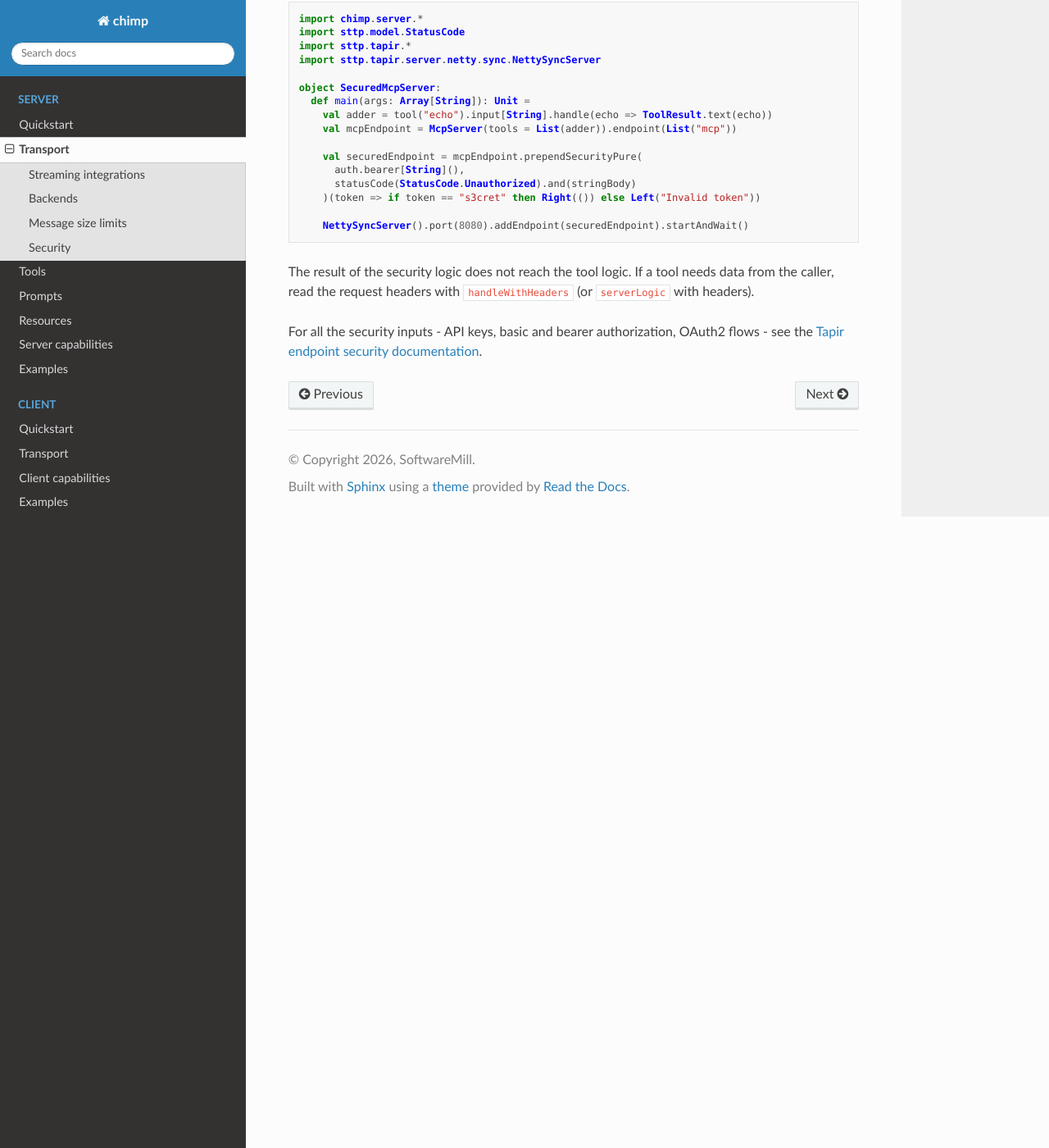
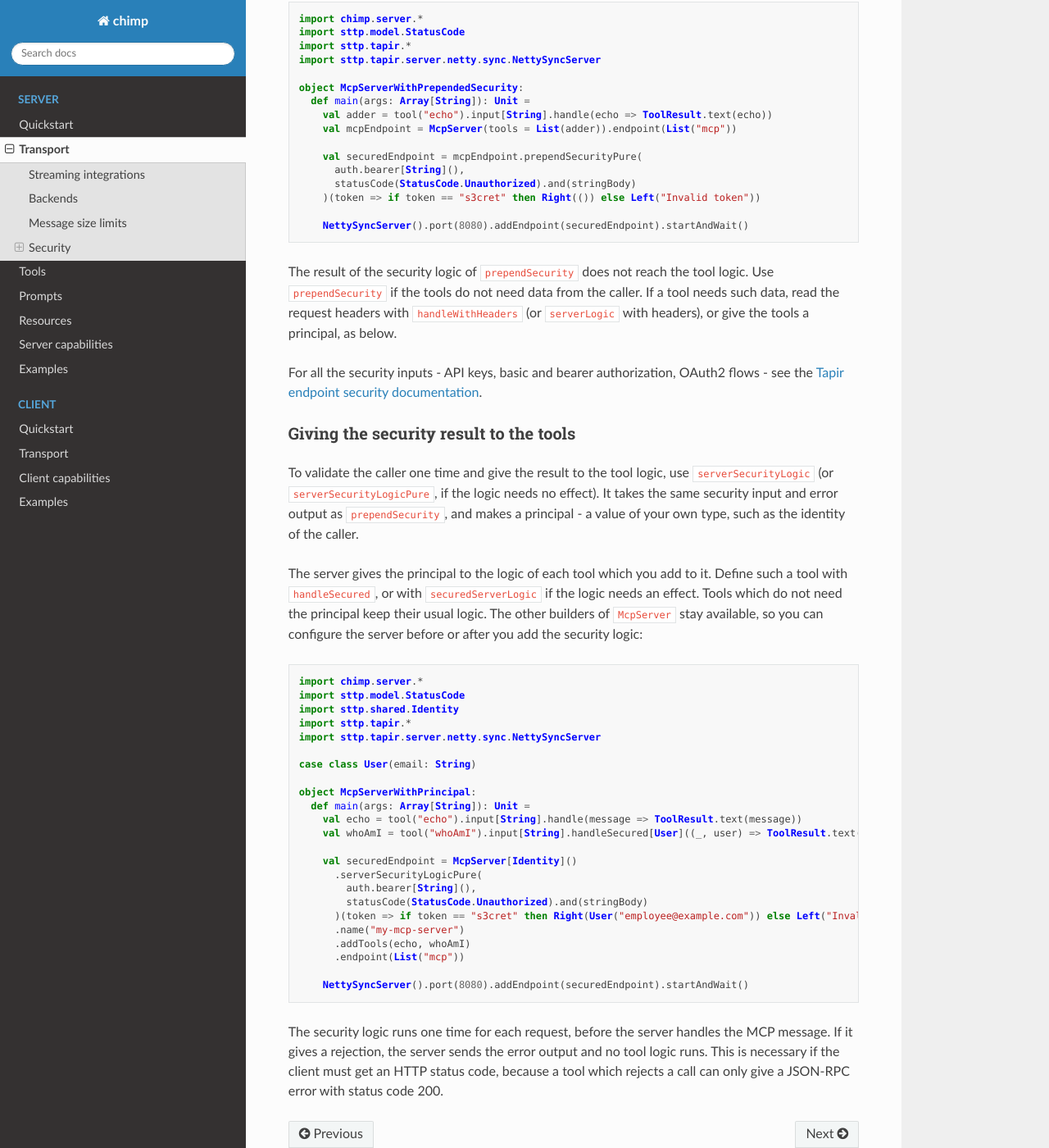
Before and after one commit to softwaremill/chimp, a Sphinx documentation site: the page built from docs/server/transport.md, in a window 1280 px wide and 1400 px high, scrolled down 2080 px. Shown: the whole window at 82% size. Built offline with Sphinx 7.4.7 and the Read the Docs theme 3.1.0, drawn with Linux system fonts in a browser that asks for light colours.

Commit message:
Give the tools a principal made by the server security logic

````diff
--- a/docs/server/transport.md
+++ b/docs/server/transport.md
@@ -93,7 +93,7 @@
 import sttp.tapir.*
 import sttp.tapir.server.netty.sync.NettySyncServer
 
-object SecuredMcpServer:
+object McpServerWithPrependedSecurity:
   def main(args: Array[String]): Unit =
     val adder = tool("echo").input[String].handle(echo => ToolResult.text(echo))
     val mcpEndpoint = McpServer(tools = List(adder)).endpoint(List("mcp"))
@@ -106,6 +106,40 @@
     NettySyncServer().port(8080).addEndpoint(securedEndpoint).startAndWait()
 ```
 
-The result of the security logic does not reach the tool logic. If a tool needs data from the caller, read the request headers with `handleWithHeaders` (or `serverLogic` with headers).
+The result of the security logic of `prependSecurity` does not reach the tool logic. Use `prependSecurity` if the tools do not need data from the caller. If a tool needs such data, read the request headers with `handleWithHeaders` (or `serverLogic` with headers), or give the tools a principal, as below.
 
 For all the security inputs - API keys, basic and bearer authorization, OAuth2 flows - see the [Tapir endpoint security documentation](https://tapir.softwaremill.com/en/latest/endpoint/security.html).
+
+### Giving the security result to the tools
+
+To validate the caller one time and give the result to the tool logic, use `serverSecurityLogic` (or `serverSecurityLogicPure`, if the logic needs no effect). It takes the same security input and error output as `prependSecurity`, and makes a principal - a value of your own type, such as the identity of the caller.
+
+The server gives the principal to the logic of each tool which you add to it. Define such a tool with `handleSecured`, or with `securedServerLogic` if the logic needs an effect. Tools which do not need the principal keep their usual logic. The other builders of `McpServer` stay available, so you can configure the server before or after you add the security logic:
+
+```scala mdoc:compile-only
+import chimp.server.*
+import sttp.model.StatusCode
+import sttp.shared.Identity
+import sttp.tapir.*
+import sttp.tapir.server.netty.sync.NettySyncServer
+
+case class User(email: String)
+
+object McpServerWithPrincipal:
+  def main(args: Array[String]): Unit =
+    val echo = tool("echo").input[String].handle(message => ToolResult.text(message))
+    val whoAmI = tool("whoAmI").input[String].handleSecured[User]((_, user) => ToolResult.text(user.email))
+
+    val securedEndpoint = McpServer[Identity]()
+      .serverSecurityLogicPure(
+        auth.bearer[String](),
+        statusCode(StatusCode.Unauthorized).and(stringBody)
+      )(token => if token == "s3cret" then Right(User("employee@example.com")) else Left("Invalid token"))
+      .name("my-mcp-server")
+      .addTools(echo, whoAmI)
+      .endpoint(List("mcp"))
+
+    NettySyncServer().port(8080).addEndpoint(securedEndpoint).startAndWait()
+```
+
+The security logic runs one time for each request, before the server handles the MCP message. If it gives a rejection, the server sends the error output and no tool logic runs. This is necessary if the client must get an HTTP status code, because a tool which rejects a call can only give a JSON-RPC error with status code 200.
````
Also changed, not shown: 5 other files.
